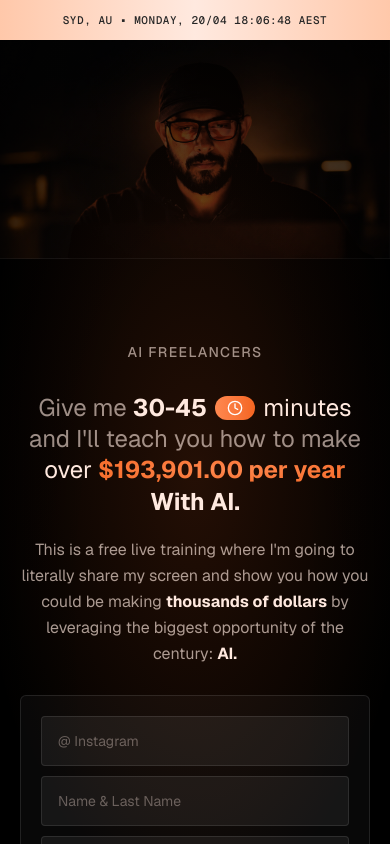
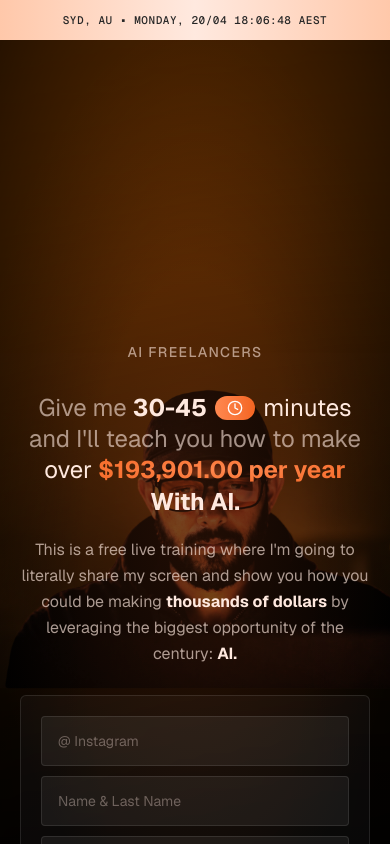
Before and after one commit to telluricaquarian/buildwithllewellyn, a Next.js app: page / in a window 390 px wide. Shown: the top 844 px of the page. Built offline with nearby package versions, Linux system fonts and the light colour scheme.

Commit message:
Update mobile hero to mobileversion.png

```diff
--- a/components/landing/hero-section.tsx
+++ b/components/landing/hero-section.tsx
@@ -20,10 +20,9 @@ export function HeroSection() {
       <div
         className="absolute inset-0 bg-no-repeat block md:hidden"
         style={{
-          backgroundImage: 'url(/bwlhero.png)',
+          backgroundImage: 'url(/mobileversion.png)',
           backgroundPosition: 'center top',
-          backgroundSize: 'contain',
-          backgroundColor: '#000000'
+          backgroundSize: 'cover'
         }}
       />
 
```
Also changed, not shown: public/mobileversion.png (added).
